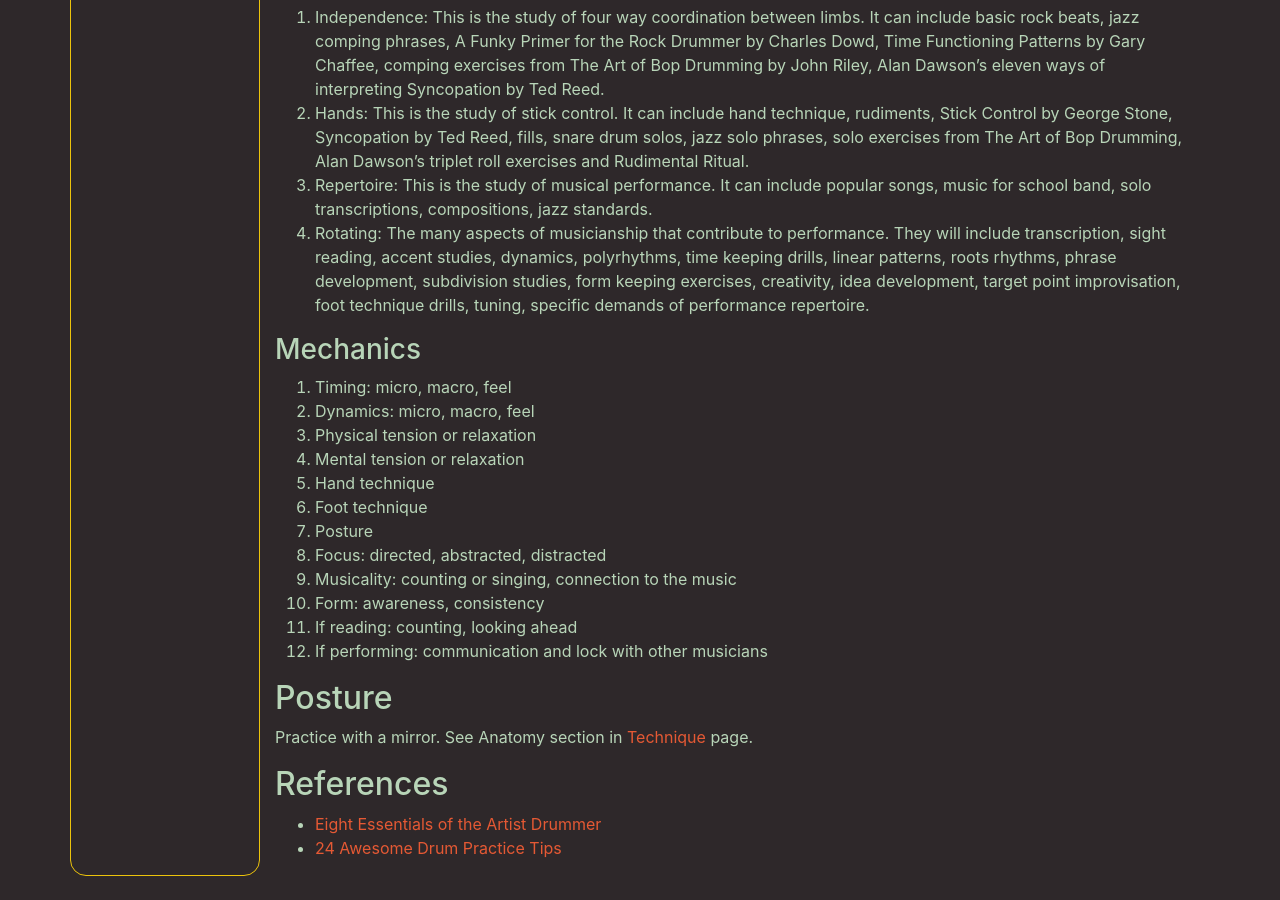
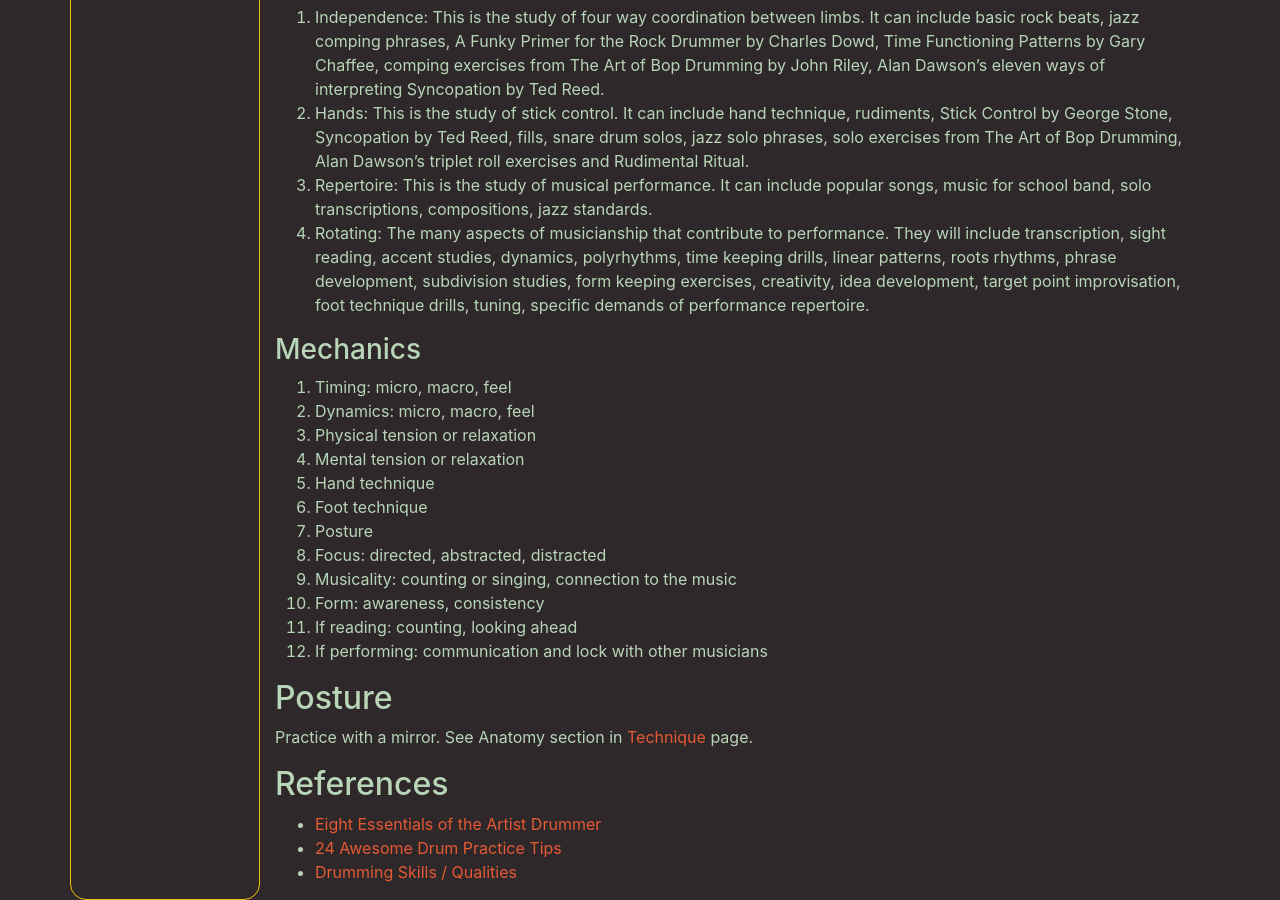
Before and after one commit to MisterY/music-site, a Jekyll site: the page built from drums/practice-elements.md, in a window 1280 px wide and 900 px high, scrolled down 721 px. Built offline with Jekyll 4.4.1, drawn with Linux system fonts in a browser that asks for light colours; nearby versions of some CDN libraries; our own code applies the rules of GitHub Pages for plain Markdown files; before the commit the page ends 1597 px from its top, so only the background shows below that.

Commit message:
Drumming skills from playdrumsnow

```diff
--- a/drums/practice-elements.md
+++ b/drums/practice-elements.md
@@ -54,3 +54,4 @@ Practice with a mirror. See Anatomy section in [Technique](technique) page.
 
 - [Eight Essentials of the Artist Drummer](https://tigerbill.com/drumlessons/eightessentialsoftheartistdrummer.htm)
 - [24 Awesome Drum Practice Tips](http://www.playdrumsnow.com/practice-results/)
+- [Drumming Skills / Qualities](http://www.playdrumsnow.com/skills/)
```
